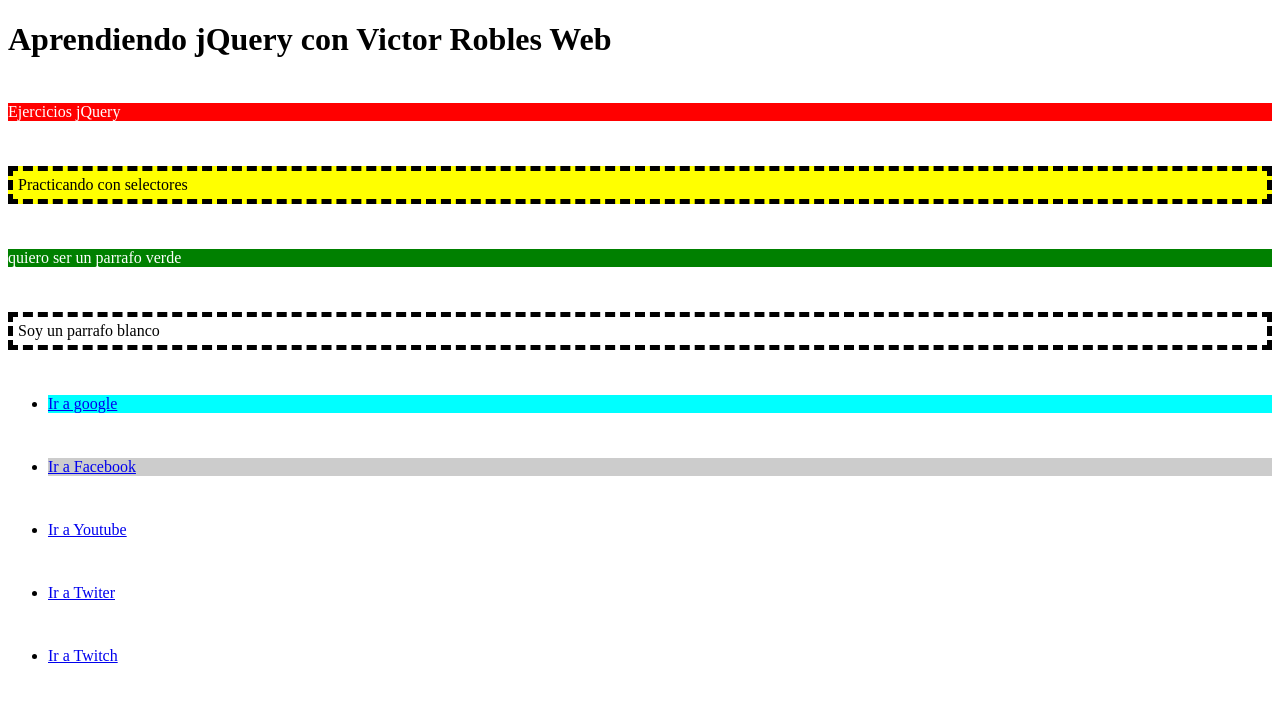
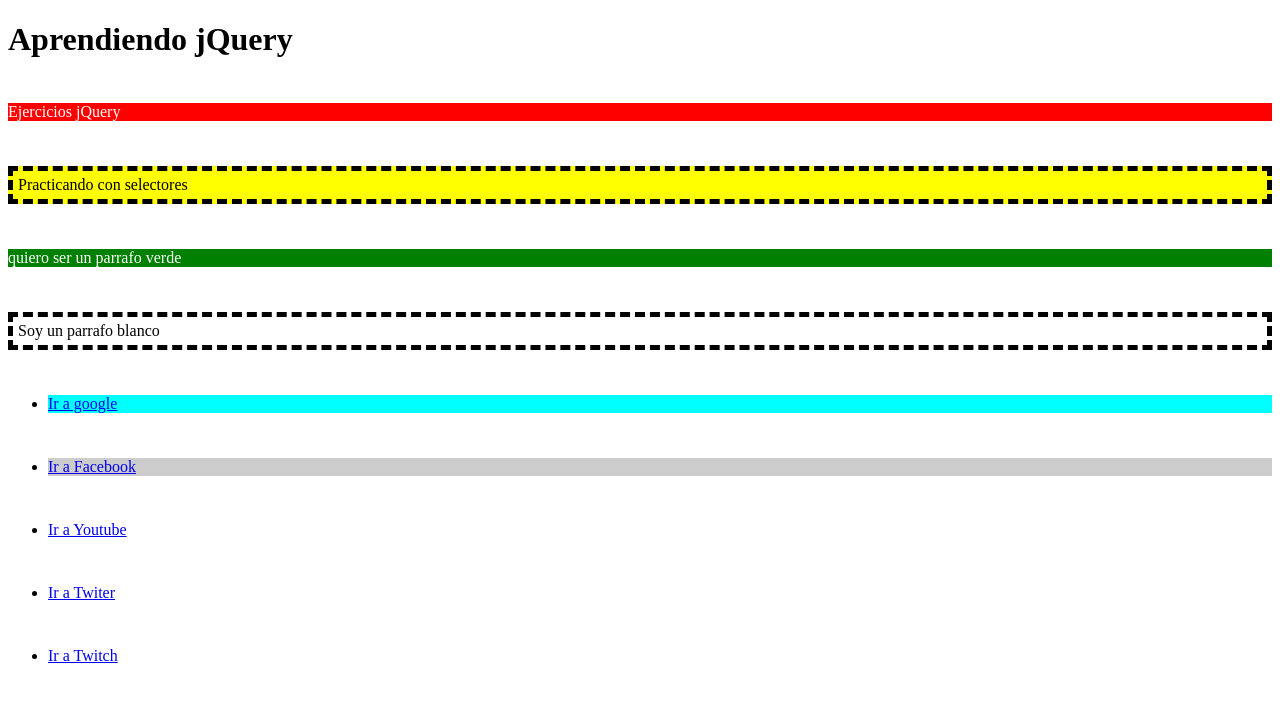
Before and after one commit to PedroAlexanderRE/demo-2, a plain HTML site: page index.html in a window 1280 px wide. Drawn offline with Linux system fonts and the light colour scheme.

Commit message:
Se ha modificado el titulo

```diff
--- a/index.html
+++ b/index.html
@@ -3,7 +3,7 @@
 <html lang="es">
 <head>
 	<meta charset="utf-8">
-	<title>Aprendiendo jQuery</title>
+	<title>Pedro Alexander</title>
 	<script type="text/javascript" src="js/jquery-3.4.1.min.js"></script>
 	<script type="text/javascript" src="js/01-selectores.js"></script>
 	<style type="text/css">
@@ -21,7 +21,7 @@
 
 </head>
 <body>
-	<h1>Aprendiendo jQuery con Victor Robles Web</h1>
+	<h1>Aprendiendo jQuery</h1>
 	<p id="rojo" class="sin_borde" >Ejercicios jQuery</p>
 	<p id="amarillo" class="zebra">Practicando con selectores</p>
 	<p id="verde" class="sin_borde">quiero ser un parrafo verde </p>
```
